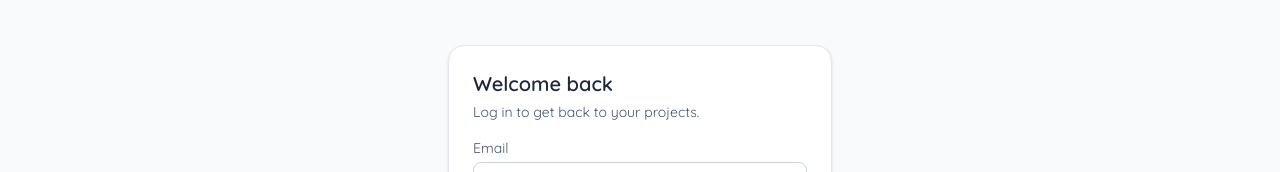
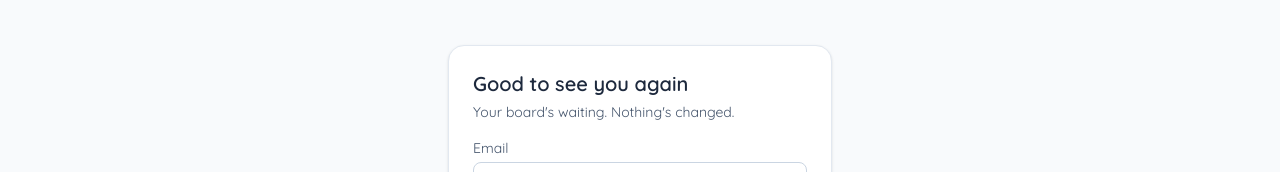
Before and after one commit to raluca345/craft_project_tracker, a React (Vite) app in the folder frontend/: page /login in a window 1280 px wide. Shown: the part 234-406 px from the top of the page. Built offline with nearby package versions, Linux system fonts and the light colour scheme.

Commit message:
changed the copy to make it feel less like a saas

```diff
--- a/frontend/src/pages/LoginPage.jsx
+++ b/frontend/src/pages/LoginPage.jsx
@@ -37,9 +37,11 @@ export default function LoginPage() {
           className="flex w-full max-w-sm flex-col gap-4 rounded-2xl border border-slate-200 bg-white p-6 shadow-sm"
         >
           <div>
-            <h1 className="text-xl font-semibold text-slate-800">Welcome back</h1>
+            <h1 className="text-xl font-semibold text-slate-800">
+              Good to see you again
+            </h1>
             <p className="mt-1 text-sm text-slate-600">
-              Log in to get back to your projects.
+              Your board's waiting. Nothing's changed.
             </p>
           </div>
 
```
